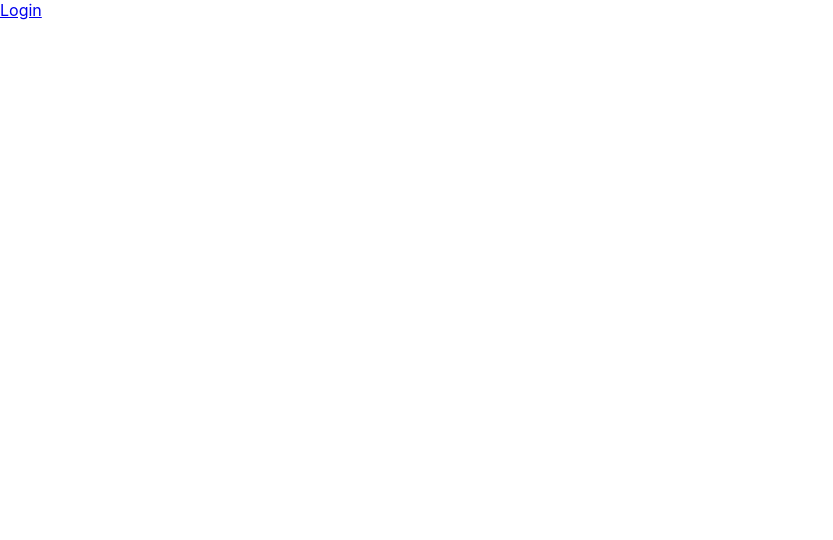
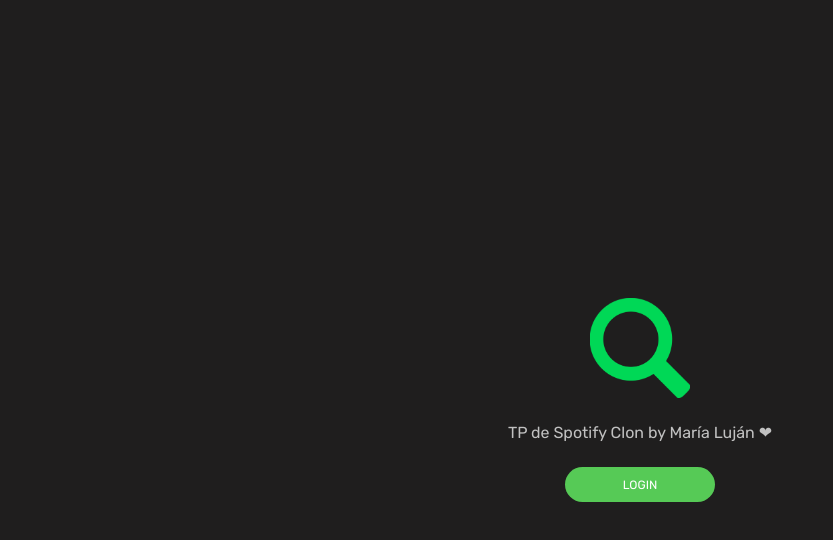
Before and after one commit to Ciervos/musikit-tp, a React (Create React App) app: page / in a window 1280 px wide. Shown: the top 540 px of the page, without its empty margins (0-833 px from the left). Built offline with nearby package versions, Linux system fonts and the light colour scheme.

Commit message:
agregado de estilos en el login

```diff
--- a/src/pages/Home/index.js
+++ b/src/pages/Home/index.js
@@ -1,15 +1,27 @@
 import React from 'react';
+import './style.scss';
+import Button from '../../components/Button';
+import {useSelector} from 'react-redux';
 
 
 function Home() {
   const baseUrl="https://accounts.spotify.com/authorize";
   const clientId= "73ac758eddf5481d85db56a36527b94c";
   const responseType= "token";
-  const redirectUri="http://localhost:3000/dashboard"
+  const mainurl = useSelector((state)=>state.mainurl);
+  const redirectUri=`${mainurl}/dashboard`;
+
+
+  function handleClick() {
+    window.location.href=`${baseUrl}?client_id=${clientId}&scope=user-library-read,playlist-read-private,playlist-modify-public,user-read-recently-played&response_type=${responseType}&redirect_uri=${redirectUri}`
+  }
 
   return (
-    <div>
-     <a href={`${baseUrl}?client_id=${clientId}&scope=user-library-read,playlist-read-private,playlist-modify-public,user-read-recently-played&response_type=${responseType}&redirect_uri=${redirectUri}`}>Login</a>
+    <div className="home-cont">
+      <div className="home-fakeimg"/>
+      <span className="home-text" alt="texto de bienvenida">TP de Spotify Clon by <a className="home-text-a" href="https://github.com/Ciervos">María Luján ❤</a></span>
+      <Button onClick={handleClick} label="LOGIN" />
+
     </div>
   );
 }
--- /dev/null
+++ b/src/pages/Home/style.scss
@@ -0,0 +1,36 @@
+@import '../../styles/variables.scss';
+
+.home-cont{
+
+align-items: center;
+background-color: $grisfondo;
+display: flex;
+flex-direction: column;
+height: 100vh;
+justify-content: center;
+width: 100%;
+
+.home-fakeimg{
+background-image: url(../../img/icon-search.png);
+background-repeat: no-repeat;
+background-position: center;
+background-size: cover;
+height: 100px;
+width: 100px;
+
+}
+
+.home-text{
+  color: $gristext;
+  font-family: 'Rubik', sans-serif;
+  font-size: 16px;
+  margin: 25px;
+}
+.home-text-a{
+
+&:link, &:visited, &:active{
+  text-decoration:none;
+  color: $gristext;
+}
+}
+}
```
